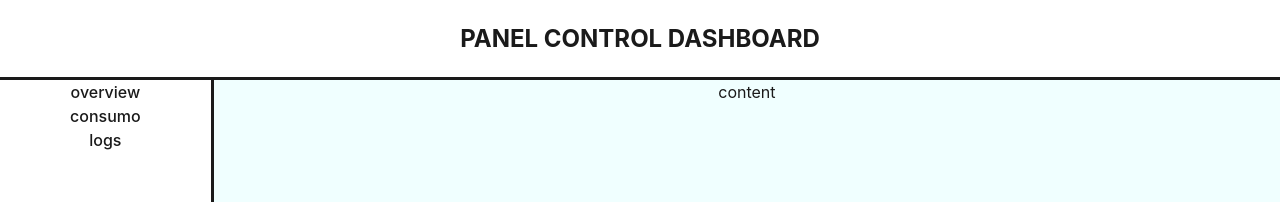
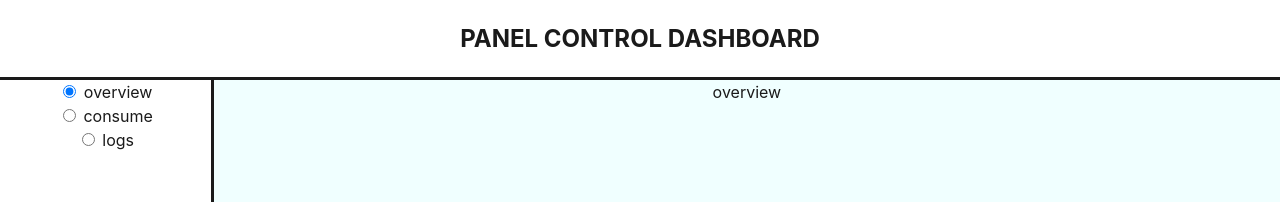
Before and after one commit to Blaser993/panel-control, a Vue app: page / in a window 1280 px wide. Shown: the top 202 px of the page. Built offline with nearby package versions, Linux system fonts and the light colour scheme.

Commit message:
dynamic component setup

```diff
--- a/src/App.vue
+++ b/src/App.vue
@@ -1,5 +1,11 @@
-<script setup>
-
+<script>
+      export default {
+    data () {
+      return {
+        compName: 'overview'
+      }
+    }
+  }
 </script>
 
 <template>
@@ -11,14 +17,16 @@
 
     <nav>
       <ul class="column">
-        <li><a href="">overview</a></li>
-        <li><a href="">consumo</a></li>
-        <li><a href="">logs</a></li>
+        <label><input type="radio" name="rbgComp" v-model="compName" :value="'overview'"> overview</label>
+        <label><input type="radio" name="rbgComp" v-model="compName" :value="'consume'"> consume</label>
+        <label><input type="radio" name="rbgComp" v-model="compName" :value="'logs'"> logs</label>
       </ul>
     </nav>
 
     <aside>
-      content
+      <KeepAlive :max="3">
+        <component :is="compName"></component>
+      </KeepAlive>
     </aside>
 
   </main>
```
